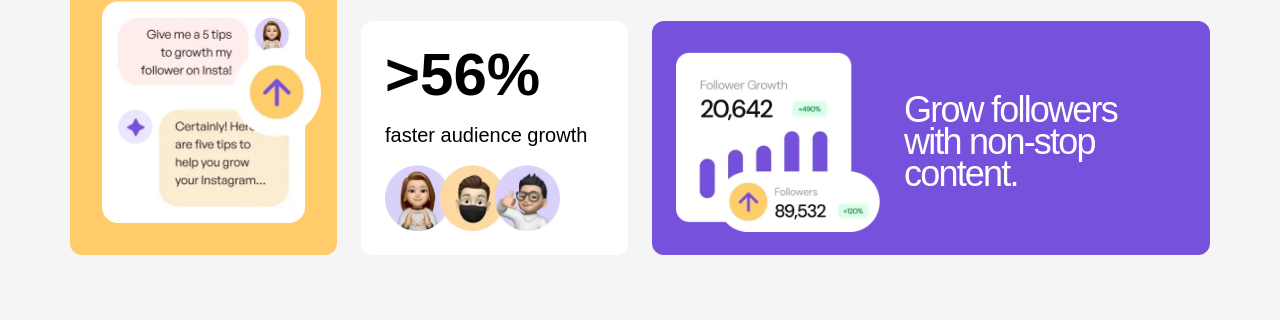
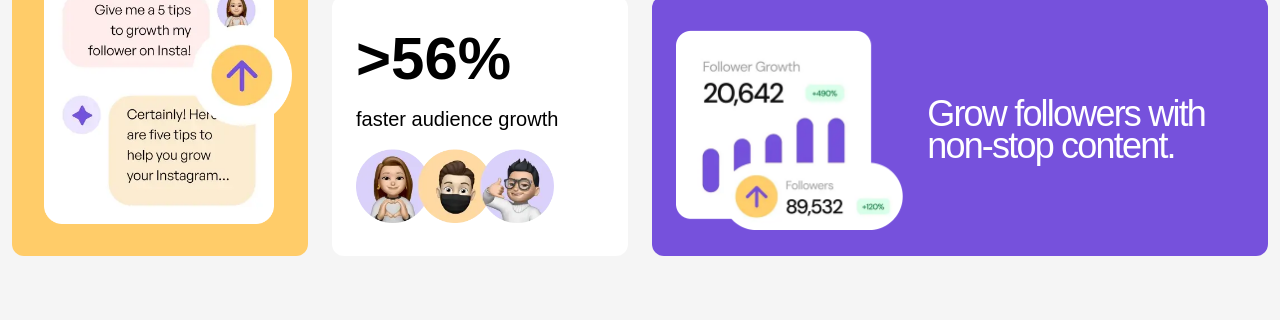
Before and after one commit to nazmul7575/bento-grid-main, a website built with Vite: page docs/index.html in a window 1280 px wide. Shown: the part 707-1027 px from the top of the page. Built offline with nearby package versions, Linux system fonts and the light colour scheme; a web font is replaced by a local one.

Commit message:
add new  width

```diff
--- a/docs/index.html
+++ b/docs/index.html
@@ -11,7 +11,7 @@
 </head>
 
 <body class="bg-[#f5f5f5] py-6 px-3 lg:flex lg:justify-center">
-  <main class="grid grid-cols-1 gap-6 md:grid-cols-2 lg:grid-cols-4 lg:max-w-[1140px] lg:py-10">
+  <main class="grid grid-cols-1 gap-6 md:grid-cols-2 lg:grid-cols-4 lg:max-w-[1240px] lg:py-10">
     <section
       class="md:col-span-2 bg-[#7651dc] p-8 lg:p-14 rounded-xl flex flex-col gap-2 items-center  text-center text-white">
       <h1 class="text-5xl md:text-7xl lg:text-6xl font-medium">Social Media <span class="text-[#ffcc69]">10x</span>
```
